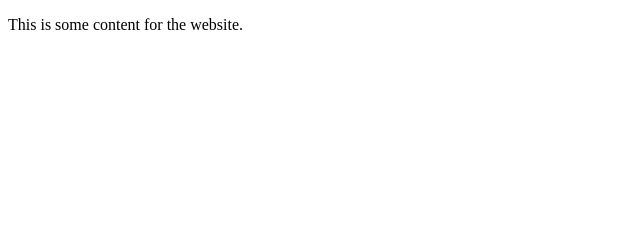
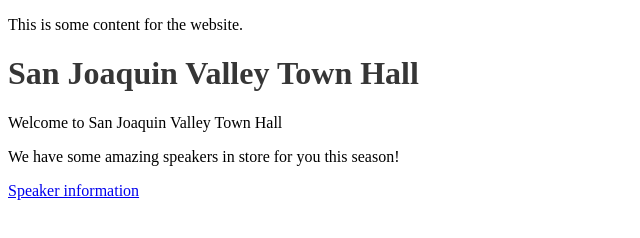
Before and after one commit to aileencortes/COMP001A.LectureActivity2, a plain HTML site: page index.html in a window 1280 px wide. Shown: the whole page, without its empty margins (0-640 px from the left). Drawn offline with Linux system fonts and the light colour scheme.

Commit message:
new commit

```diff
--- a/index.html
+++ b/index.html
@@ -1,14 +1,19 @@
 <!DOCTYPE html>
 <!-- This is my Lecture Activity 2 -->
 
-<html>
-
-    <head>
+<html lang="eng">
+    <head> <link rel="stylesheet" href="main.css"
+        <meta charset="utf-8">
+    <title> San Joaquin Valley Town Hall</title>
 <div class="content"> <p> This is some content for the website. </p> <!-- Missing closing </div> tag here-->
 
     </head>
 
     <body>
+        <h1>San Joaquin Valley Town Hall</h1>
+            <p>Welcome to San Joaquin Valley Town Hall</p>
+            <p>We have some amazing speakers in store for you this season!</p>
+            <p><a href="speakers.html">Speaker information</a></p>
 
     </body>
 
```
